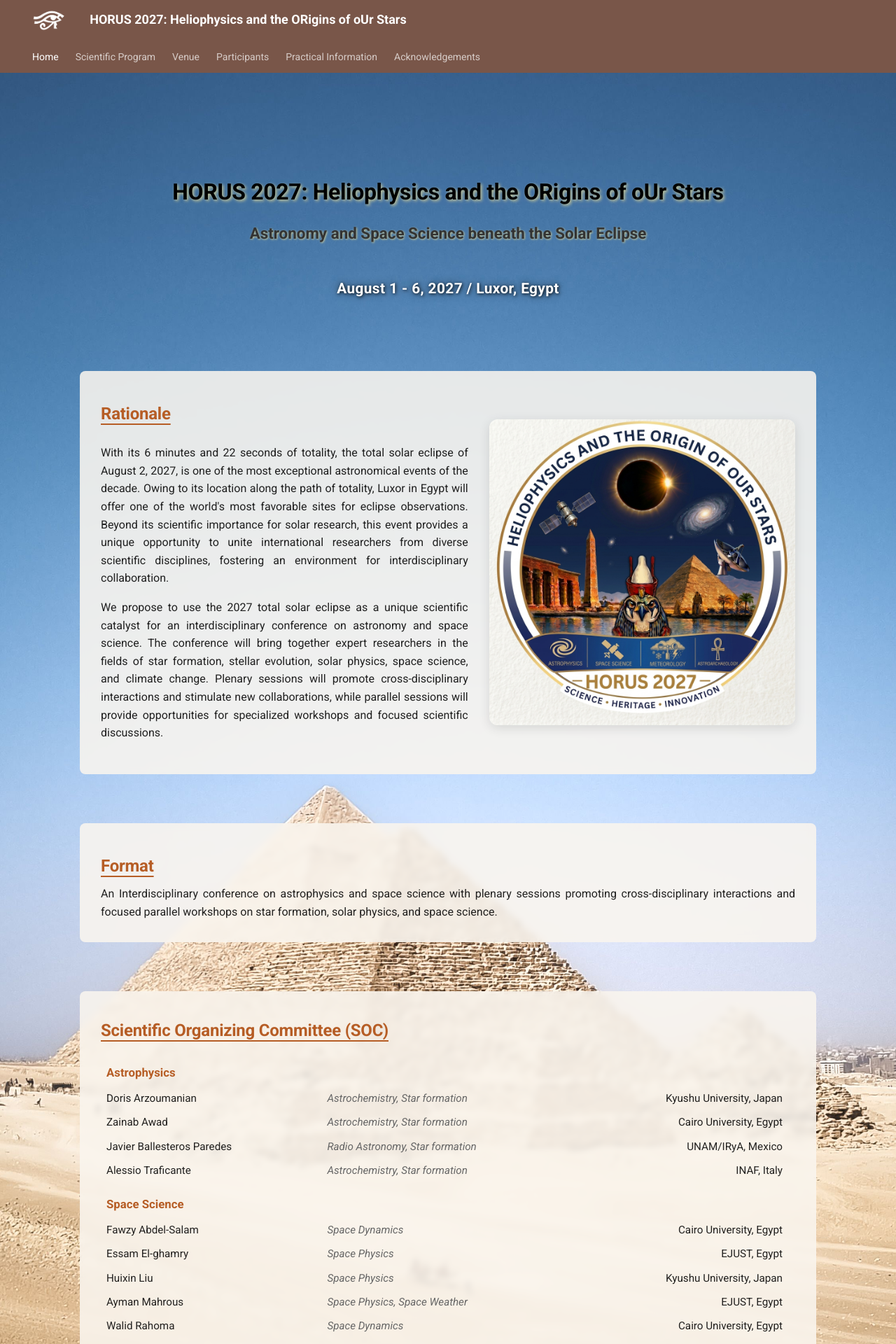
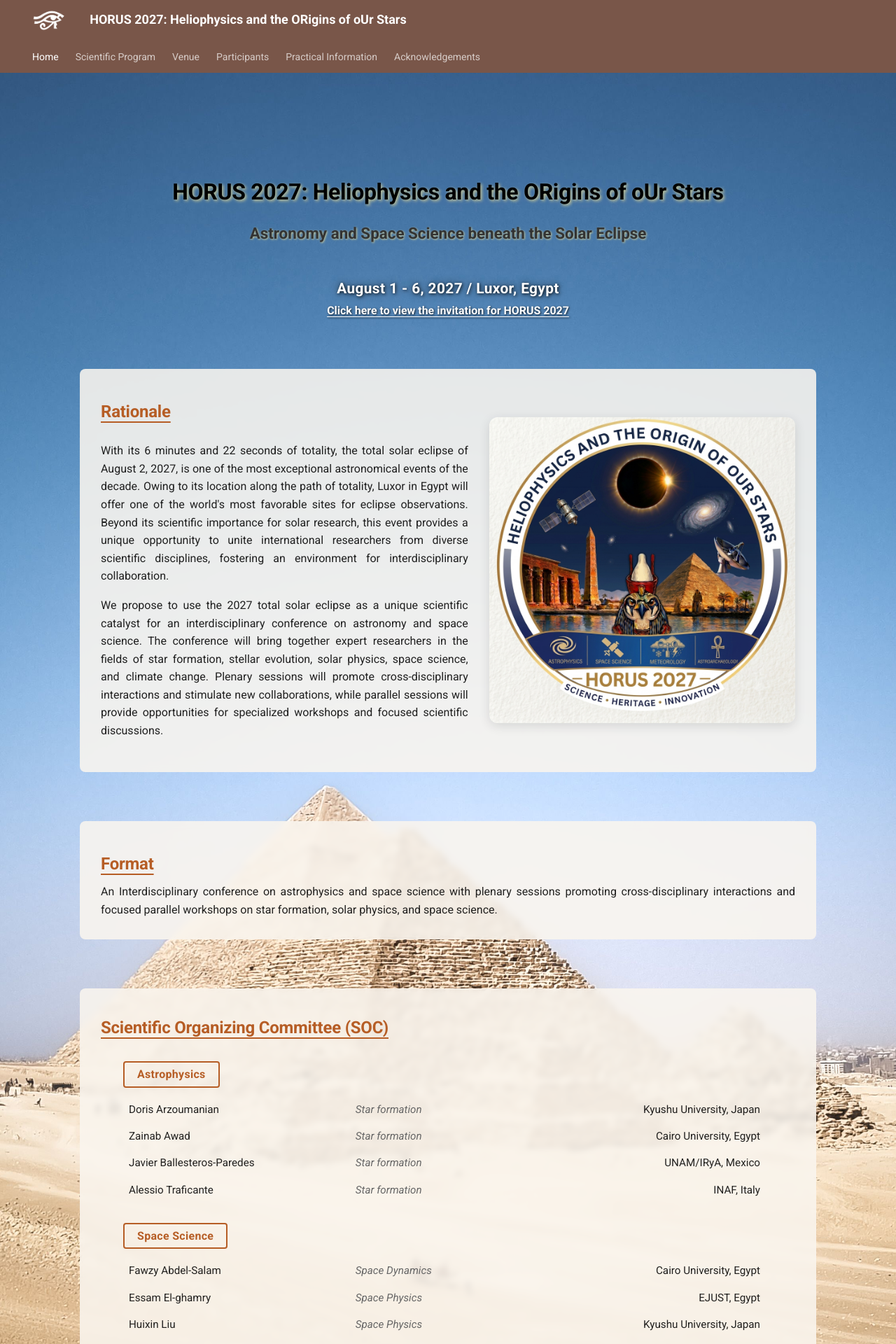
Before and after one commit to Chaewon-hub/horus2027-site, an MkDocs documentation site: the page built from docs/index.md, in a window 1280 px wide. Shown: the top 1920 px of the page at 70% size. Built offline with MkDocs 1.6.1 and Material for MkDocs 9.7.7, drawn with Linux system fonts in a browser that asks for light colours; some of the changed text lies outside the part shown.

Commit message:
ポスターのダウンロードファイル名修正、クリック文言変更

```diff
--- a/docs/index.md
+++ b/docs/index.md
@@ -6,25 +6,25 @@
     background-repeat: no-repeat;
     background-position: center;
 }
-
 </style>
 
 # HORUS 2027: Heliophysics and the ORigins of oUr Stars
-
 
 <div class="subtitle">Astronomy and Space Science beneath the Solar Eclipse</div>
 
 <div class="info-header">
 
-<a href="#invitation_poster" class="subtitle2 poster-trigger">August 1 - 6, 2027 / Luxor, Egypt</a>
+<a href="#Conference-Invitation-Poster-(HORUS2027-Invitation-Poster.jpeg)" class="subtitle2 poster-trigger">August 1 - 6, 2027 / Luxor, Egypt</a>
 
-<div id="invitation_poster" class="poster-modal">
+<p class="poster-hint"><a href="#Conference-Invitation-Poster-(HORUS2027-Invitation-Poster).jpeg">Click here to view the invitation for HORUS 2027</a></p>
+
+<div id="Conference-Invitation-Poster-(HORUS2027-Invitation-Poster).jpeg" class="poster-modal">
 <a href="#" class="poster-modal-overlay" aria-label="閉じる"></a>
 <div class="poster-modal-content">
 <a href="#" class="poster-modal-close" aria-label="閉じる">&times;</a>
-<img src="images/poster.jpeg" alt="HORUS 2027 Invitation Poster">
+<img src="images/HORUS2027-Invitation-Poster.jpeg" alt="HORUS 2027 Invitation Poster">
+<a href="images/HORUS2027-Invitation-Poster.jpeg" download="Conference Invitation Poster (HORUS2027-Invitation-Poster).jpeg" class="poster-download">⬇ Download Poster</a>
 </div>
-
 </div>
 
 </div>
@@ -60,13 +60,13 @@ An Interdisciplinary conference on astrophysics and space science with plenary s
 
 <div class="soc-scroll">
 <table class="soc-table">
-<tr><th colspan="3">Astrophysics</th></tr>
-<tr><td class="m-name">Doris Arzoumanian</td><td class="m-field">Astrochemistry, Star formation</td><td class="m-affil">Kyushu University, Japan</td></tr>
-<tr><td class="m-name">Zainab Awad</td><td class="m-field">Astrochemistry, Star formation</td><td class="m-affil">Cairo University, Egypt</td></tr>
-<tr><td class="m-name">Javier Ballesteros Paredes</td><td class="m-field">Radio Astronomy, Star formation</td><td class="m-affil">UNAM/IRyA, Mexico</td></tr>
-<tr><td class="m-name">Alessio Traficante</td><td class="m-field">Astrochemistry, Star formation</td><td class="m-affil">INAF, Italy</td></tr>
+<tr><th colspan="3"><span>Astrophysics</span></th></tr>
+<tr><td class="m-name">Doris Arzoumanian</td><td class="m-field">Star formation</td><td class="m-affil">Kyushu University, Japan</td></tr>
+<tr><td class="m-name">Zainab Awad</td><td class="m-field">Star formation</td><td class="m-affil">Cairo University, Egypt</td></tr>
+<tr><td class="m-name">Javier Ballesteros-Paredes</td><td class="m-field">Star formation</td><td class="m-affil">UNAM/IRyA, Mexico</td></tr>
+<tr><td class="m-name">Alessio Traficante</td><td class="m-field">Star formation</td><td class="m-affil">INAF, Italy</td></tr>
 
-<tr><th colspan="3">Space Science</th></tr>
+<tr><th colspan="3"><span>Space Science</span></th></tr>
 <tr><td class="m-name">Fawzy Abdel-Salam</td><td class="m-field">Space Dynamics</td><td class="m-affil">Cairo University, Egypt</td></tr>
 <tr><td class="m-name">Essam El-ghamry</td><td class="m-field">Space Physics</td><td class="m-affil">EJUST, Egypt</td></tr>
 <tr><td class="m-name">Huixin Liu</td><td class="m-field">Space Physics</td><td class="m-affil">Kyushu University, Japan</td></tr>
@@ -74,12 +74,12 @@ An Interdisciplinary conference on astrophysics and space science with plenary s
 <tr><td class="m-name">Walid Rahoma</td><td class="m-field">Space Dynamics</td><td class="m-affil">Cairo University, Egypt</td></tr>
 <tr><td class="m-name">Al-Shaimaa Saad</td><td class="m-field">Solar Physics, Space Physics</td><td class="m-affil">Cairo University, Egypt</td></tr>
 
-<tr><th colspan="3">Meteorology and Climate Change</th></tr>
+<tr><th colspan="3"><span>Meteorology and Climate Change</span></th></tr>
 <tr><td class="m-name">Magdy Abdel-Wahab</td><td class="m-field">Atmospheric Physics</td><td class="m-affil">Cairo University, Egypt</td></tr>
 <tr><td class="m-name">Moetasem El-Taweel</td><td class="m-field">Atmospheric Modeling</td><td class="m-affil">Cairo University, Egypt</td></tr>
 <tr><td class="m-name">Maha Harhash</td><td class="m-field">Atmospheric Physics</td><td class="m-affil">Cairo University, Egypt</td></tr>
 
-<tr><th colspan="3">Astroarchaeology</th></tr>
+<tr><th colspan="3"><span>Astroarchaeology</span></th></tr>
 <tr><td class="m-name">Tarek Tawfeek</td><td class="m-field">Egyptology</td><td class="m-affil">Cairo University, Egypt</td></tr>
 <tr><td class="m-name">Naser Mekawy</td><td class="m-field">Egyptology</td><td class="m-affil">Cairo University, Egypt</td></tr>
 </table>
@@ -107,6 +107,7 @@ An Interdisciplinary conference on astrophysics and space science with plenary s
 <li><span class="m-name">Hussain Faried</span><span class="m-affil">Cairo University, Egypt</span></li>
 </ul>
 </div>
+
 </div>
 
 <div class="latest-info">
@@ -115,7 +116,7 @@ An Interdisciplinary conference on astrophysics and space science with plenary s
 <div class="info-scroll">
 
 <ul>
-<li><span class="info-date">2026/09/18</span><span class="info-text">Launching the HORUS 2027 website </span></li>
+<li><span class="info-date">2026/09/19</span><span class="info-text">Launching the HORUS 2027 website </span></li>
 </ul>
 
 </div>
--- a/docs/stylesheets/extra.css
+++ b/docs/stylesheets/extra.css
@@ -68,6 +68,28 @@
     opacity: 0.75;
 }
 
+/* ポスター案内リンク（日付の下） */
+
+.info-header .poster-hint {
+    margin: -30px 0 20px 0;
+}
+
+.poster-hint a,
+.poster-hint a:link,
+.poster-hint a:visited {
+    color: #fff !important;
+    font-size: 0.95em;
+    font-weight: 700;
+    text-decoration: underline;
+    text-underline-offset: 3px;
+    text-shadow: 1px 1px 3px rgba(0, 0, 0, 0.8);
+    transition: opacity 0.2s ease;
+}
+
+.poster-hint a:hover {
+    opacity: 0.75;
+}
+
 /* 小見出し（Rationale, Format, SOC） */
 .md-content h2 {
     color: #b65d25 !important;
@@ -91,11 +113,6 @@
     margin: 0 !important;
 }
 
-.latest-info h2 {
-    color: hsl(60, 3%, 7%) !important;
-    padding: 0 !important;
-    margin: 0 0 15px 0 !important;
-}
 
 /* Date + Location 中央揃え */
 .info-header {
@@ -218,17 +235,27 @@
 .md-content .soc-table td,
 .md-content .soc-table th {
     border: none;
-    padding: 5px 8px;
+    padding: 7px 40px;
     text-align: left;
     vertical-align: baseline;
     font-size: 0.95em;
 }
 
 .md-content .soc-table th {
-    padding: 18px 8px 6px 8px;
+    padding: 28px 32px 12px 32px;
+    border: none;
+}
+
+.md-content .soc-table th span {
+    display: inline-block;
+    border: 2px solid #b65d25;
     color: #b65d25;
+    background: transparent;
     font-weight: 900;
     font-size: 1.05em;
+    letter-spacing: 0.02em;
+    padding: 4px 18px;
+    border-radius: 4px;
 }
 
 .md-content .soc-table tr:first-child th {
@@ -403,6 +430,25 @@
     opacity: 0.7;
 }
 
+/* ポスターのダウンロードボタン */
+.poster-download {
+    display: block;
+    text-align: center;
+    margin-top: 14px;
+    color: #fff;
+    font-weight: 700;
+    font-size: 0.95em;
+    text-decoration: none;
+    background: rgba(0, 0, 0, 0.5);
+    padding: 8px 20px;
+    border-radius: 999px;
+    transition: background 0.2s ease;
+}
+
+.poster-download:hover {
+    background: rgba(0, 0, 0, 0.75);
+}
+
 /* 半透明の白ボックス（Venueページなど、背景画像が透けて見える・クリーム） */
 .glass-box {
     background: rgba(250, 245, 238, 0.55);
@@ -413,7 +459,7 @@
     margin: 70px 0;
 }
 
-/* 地図の埋め込み枠 */
+/* 地図の埋め込み枠（Venueページ） */
 .map-embed {
     width: 100%;
     height: 450px;
```
Also changed, not shown: docs/images/HORUS2027-Invitation-Poster.jpeg (renamed from docs/images/poster.jpeg).
